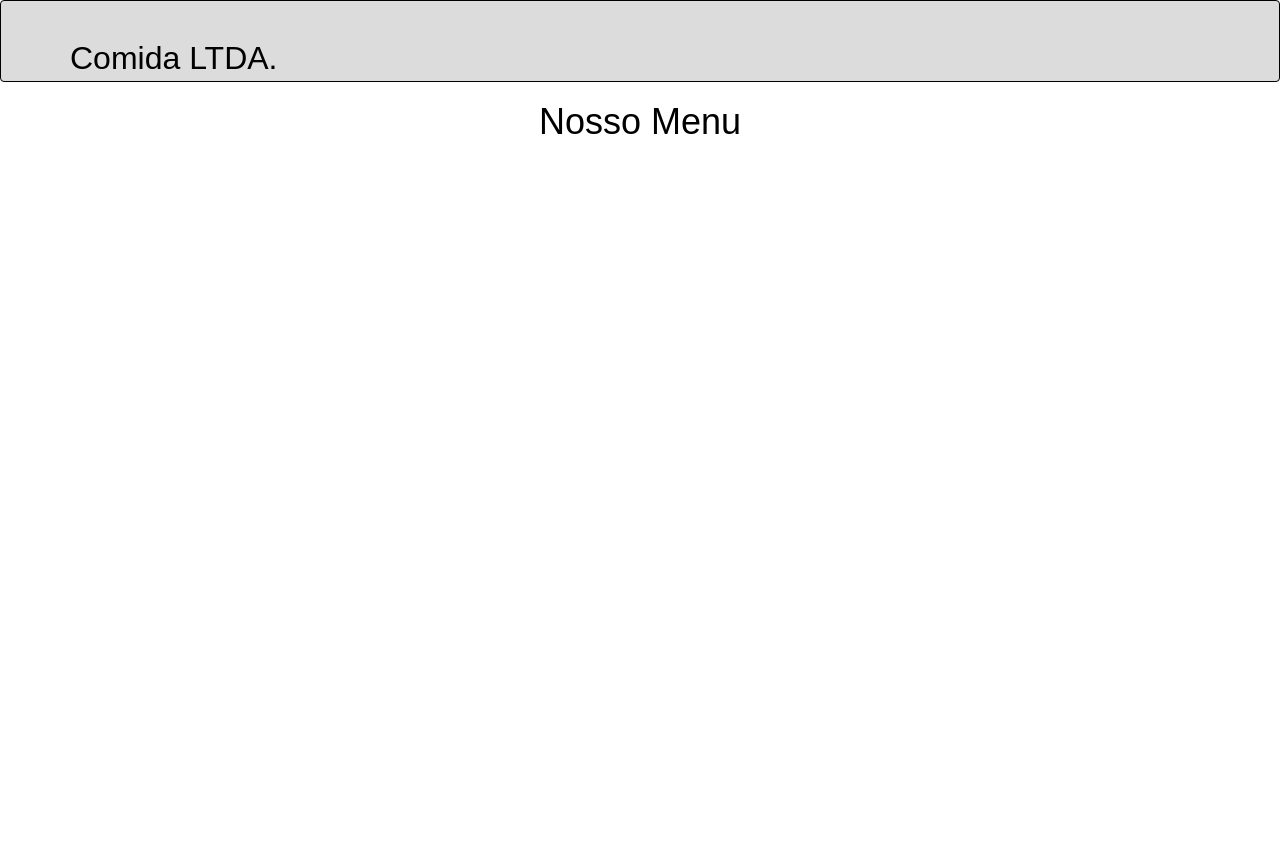
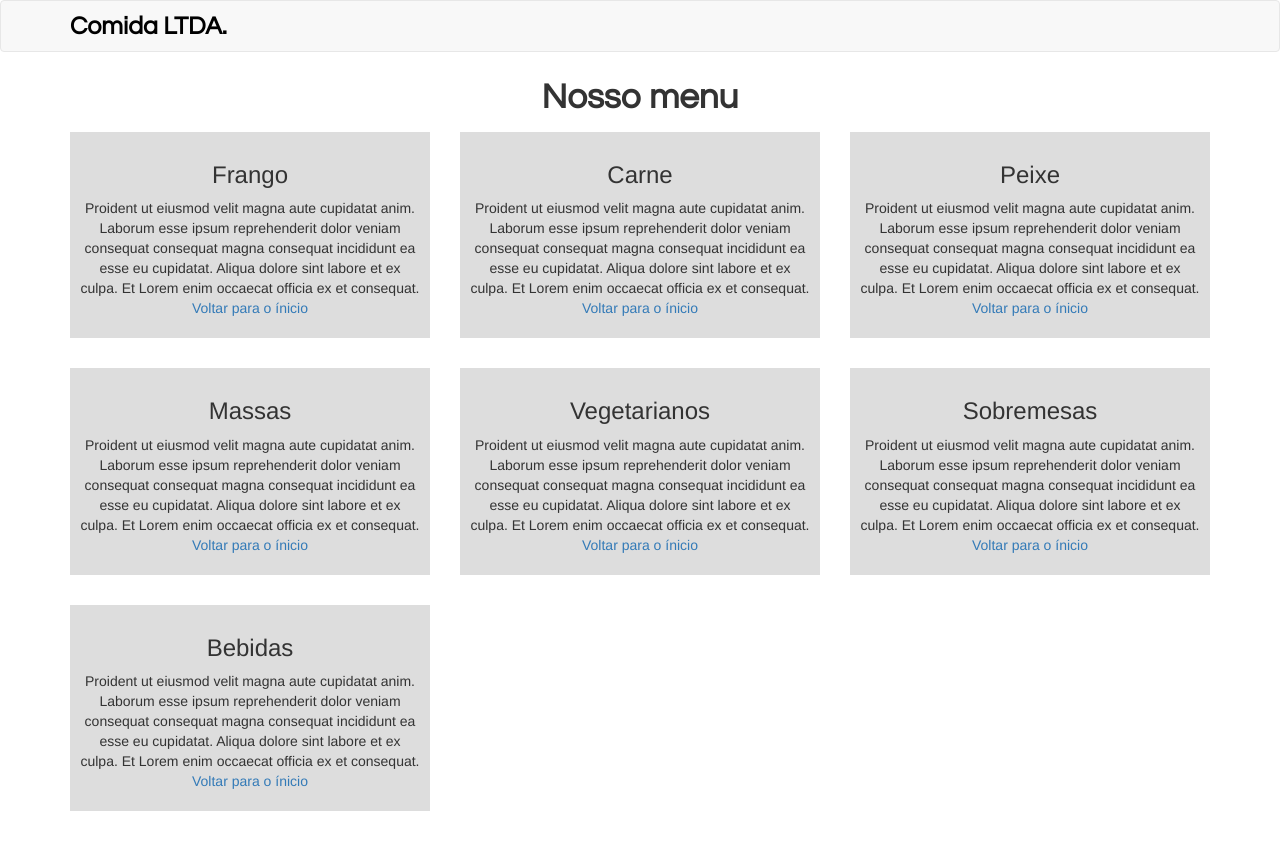
Before and after one commit to luisedusilva/programacao3, a plain HTML site: page Tarefa3/index.html in a window 1280 px wide. Before the commit the page ends 800 px from the top, so only its background shows below. Drawn offline with nearby package versions, Linux system fonts and the light colour scheme.

Commit message:
Add files via upload

```diff
--- /dev/null
+++ b/Tarefa3/ajax-load-lista.html
@@ -0,0 +1,3 @@
+<li class="text-center" >
+   <a href="#{{titulo}}" class="visible-xs">{{titulo}}</a>
+</li>
--- /dev/null
+++ b/Tarefa3/ajax-load.html
@@ -0,0 +1,8 @@
+
+<div class="col-md-4 col-sm-6 col-xs-12" id="{{titulo}}">
+
+    <section>
+        <h3 class="text-center">{{titulo}}</h3>
+        <p class="text-center">{{conteudo}} <a href="#"> Voltar para o ínicio</a></p>
+    </section>
+</div>
--- /dev/null
+++ b/Tarefa3/css/styles.css
@@ -0,0 +1,31 @@
+section{
+	width:100%;
+	float:left;
+	background-color:#ddd;
+	position:relative;
+	padding:10px;
+	box-sizing:border-box;
+	margin-bottom:30px;
+}
+
+h2{
+	text-align:center;
+	font-size:38px;
+}
+
+#NossoMenu{
+	font-size:35px;
+
+}
+
+.fonte{
+	font-family:Century Gothic;
+	font-weight: bold;
+}
+
+.comida{
+	font-family: Century Gothic;
+    font-weight: bold;
+	font-size:25px;
+	color:black;
+}
--- /dev/null
+++ b/Tarefa3/dados/dados.json
@@ -0,0 +1,27 @@
+[{
+    "titulo": "Frango",
+    "conteudo": "Proident ut eiusmod velit magna aute cupidatat anim. Laborum esse ipsum reprehenderit dolor veniam consequat consequat magna consequat incididunt ea esse eu cupidatat. Aliqua dolore sint labore et ex culpa. Et Lorem enim occaecat officia ex et consequat."
+},
+{
+    "titulo": "Carne",
+    "conteudo": "Proident ut eiusmod velit magna aute cupidatat anim. Laborum esse ipsum reprehenderit dolor veniam consequat consequat magna consequat incididunt ea esse eu cupidatat. Aliqua dolore sint labore et ex culpa. Et Lorem enim occaecat officia ex et consequat."
+},
+{
+    "titulo": "Peixe",
+    "conteudo": "Proident ut eiusmod velit magna aute cupidatat anim. Laborum esse ipsum reprehenderit dolor veniam consequat consequat magna consequat incididunt ea esse eu cupidatat. Aliqua dolore sint labore et ex culpa. Et Lorem enim occaecat officia ex et consequat."
+},
+{
+    "titulo": "Massas",
+    "conteudo": "Proident ut eiusmod velit magna aute cupidatat anim. Laborum esse ipsum reprehenderit dolor veniam consequat consequat magna consequat incididunt ea esse eu cupidatat. Aliqua dolore sint labore et ex culpa. Et Lorem enim occaecat officia ex et consequat."
+},
+{
+    "titulo": "Vegetarianos",
+    "conteudo": "Proident ut eiusmod velit magna aute cupidatat anim. Laborum esse ipsum reprehenderit dolor veniam consequat consequat magna consequat incididunt ea esse eu cupidatat. Aliqua dolore sint labore et ex culpa. Et Lorem enim occaecat officia ex et consequat."
+},
+{
+    "titulo": "Sobremesas",
+    "conteudo": "Proident ut eiusmod velit magna aute cupidatat anim. Laborum esse ipsum reprehenderit dolor veniam consequat consequat magna consequat incididunt ea esse eu cupidatat. Aliqua dolore sint labore et ex culpa. Et Lorem enim occaecat officia ex et consequat."
+},{
+    "titulo": "Bebidas",
+    "conteudo": "Proident ut eiusmod velit magna aute cupidatat anim. Laborum esse ipsum reprehenderit dolor veniam consequat consequat magna consequat incididunt ea esse eu cupidatat. Aliqua dolore sint labore et ex culpa. Et Lorem enim occaecat officia ex et consequat."
+}]
--- a/Tarefa3/index.html
+++ b/Tarefa3/index.html
@@ -1,74 +1,54 @@
+
 <!doctype html>
-
-<html lang="pt-br">
-
+<html>
   <head>
     <meta charset="utf-8">
     <meta http-equiv="X-UA-Compatible" content="IE=edge">
-	<script src="https://ajax.googleapis.com/ajax/libs/jquery/3.2.0/jquery.min.js" async></script>
     <meta name="viewport" content="width=device-width, initial-scale=1">
-    <title>A Web Page</title>
+    <title>Atividade 3</title>
     <link rel="stylesheet" href="css/bootstrap.min.css">
-    <link href="new1.css" rel="stylesheet">
-	<script src="js/jquery-2.1.4.min.js"></script>
+    <link rel="stylesheet" href="css/styles.css">
+  <script src="js/jquery-2.1.4.min.js" async></script>
   <script src="js/bootstrap.min.js" async></script>
   <script src="js/ajax-utils.js" defer></script>
   <script src="js/script.js" defer></script>
-
-
   </head>
-
 <body>
-
 <header>
     <nav id="header-nav" class="navbar navbar-default">
       <div class="container">
       <div class="navbar-header">
-
 		<div class="navbar-brand">
-            <h1>Comida LTDA.</h1></a>
-
+            <p class="comida">Comida LTDA.</p>
           </div>
-
           <button type="button" class="navbar-toggle collapsed" data-toggle="collapse" data-target="#collapsable-nav" aria-expanded="false">
-
             <span class="sr-only">Toggle navigation</span>
             <span class="icon-bar"></span>
             <span class="icon-bar"></span>
             <span class="icon-bar"></span>
           </button>
         </div>
-
         <div id="collapsable-nav" class="collapse navbar-collapse">
          <ul id="nav-list" class="nav navbar-nav navbar-right">
-            <li>
-              <a href="#frango" class="visible-xs"> Frango</a>
-            </li>
-            <li>
-              <a href="#carne" class="visible-xs"> Carne</a>
-            </li>
-            <li>
-              <a href="#peixe" class="visible-xs"> Peixe</a>
-            </li>
+           </ul>
 
-            </ul>
+
         </div>
       </div>
     </nav>
+  </header>
+
+  <p class="fonte text-center" id="NossoMenu">Nosso menu</p>
+
+  <div id="main-content" class="container">
+
+    <div id="content" class="row">
 
 
-  </header>
-
-  	<h1 class="text-center"> Nosso Menu</h1>
-
-	<div class="container-fluid">
-
-	<div class="row">
 
     </div>
 
   </div>
 
-
 </body>
 </html>
--- a/Tarefa3/js/ajax-utils.js
+++ b/Tarefa3/js/ajax-utils.js
@@ -25,8 +25,7 @@ function RequestFactory() {
 
 
     // Faz uma requisição Ajax GET para 'requestUrl'
-function sendGetRequest(requestUrl, responseHandler,
-    isJsonResponse) {
+    function sendGetRequest(requestUrl, responseHandler, isJsonResponse) {
         // recebemos o objeto gerado dinâmicamente
         // dependendo do navegador do usuário
         var request = new RequestFactory();
@@ -40,19 +39,17 @@ function sendGetRequest(requestUrl, responseHandler,
         // Configure o método da requisição para GET
         // e a URL passada por parâmetro
         request.open("GET", requestUrl, true);
-    //request.send(null); // só serve para POST
+        request.send(null); // só serve para POST
     }
 
 
     // Só chama a função 'responseHandler'
     // se a resposta estiver pronta
     // e não for um erro
-function handleResponse(request,
-                        responseHandler, isJsonResponse) {
+    function handleResponse(request, responseHandler, isJsonResponse) {
         // Se a resposta já estiver pronta e o status for 200 (OK)
         // executa a função que foi passada por parâmetro
-  if ((request.readyState == 4) &&
-     (request.status == 200)) {
+        if ((request.readyState == 4) && (request.status == 200)) {
             if (isJsonResponse === undefined) {
                 // default é true
                 isJsonResponse = true;
--- a/Tarefa3/js/script.js
+++ b/Tarefa3/js/script.js
@@ -1,6 +1,6 @@
-var dataUrl = "dados/menu.json",
-    itensHtml = "js/menu.html";
-	itensHtml2 = "js/item.html";
+var dataUrl = "dados/dados.json",
+    itensHtml = "ajax-load.html",
+    menuHtml = "ajax-load-lista.html";
 
 // função facilitadora para inserir HTML em um elemento
 function insereHtml(seletor, html) {
@@ -18,24 +18,41 @@ function inserePropriedade(template, propName, propValue) {
   var propriedade = "{{" + propName + "}}";
   // substitui todas as ocorrências de propriedade por propValue
   // em template
-  template = template.replace(new RegExp(propriedade, "g"), propValue);
+  template = template.replace(new RegExp(propriedade, "g"),
+              propValue);
   return template;
 }
 
 // constroi a pagina, com os dados recebidos por parametro
 function constroiPagina(dados) {
-  var htmlFinal = ''; // string que vai conter todo o HTML
-  var htmlFinal
+  var htmlFinal = '<div clas="col-xs-12">'; // string que vai conter todo o HTML
   // construimos os itens agora
   $ajaxUtils.sendGetRequest(itensHtml, function(itensHtml) {
     for (var i = 0, max = dados.length; i < max; i++) {
       var html = itensHtml,
-          titulo = dados[i].titulo ;
+          titulo = dados[i].titulo,
+          conteudo = dados[i].conteudo;
 
       html = inserePropriedade(html, "titulo", titulo);
+      html = inserePropriedade(html, "conteudo", conteudo);
+
       htmlFinal += html;
     }
-    insereHtml("ul", htmlFinal);
+    htmlFinal += '</div>';
+    insereHtml("#content", htmlFinal);
+  }, false); // não é um JSON
+
+  var menuHtmlFinal = ''; // string que vai conter todo o HTML
+  $ajaxUtils.sendGetRequest(menuHtml, function(menuHtml) {
+    for (var i = 0, max = dados.length; i < max; i++) {
+      var html = menuHtml,
+          titulo = dados[i].titulo;
+
+      html = inserePropriedade(html, "titulo", titulo);
+
+      menuHtmlFinal += html;
+    }
+    insereHtml("ul", menuHtmlFinal);
   }, false); // não é um JSON
 }
 // vamos construir o sendGetRequest:
```
Lines whose indentation alone changed are shown as unchanged.
